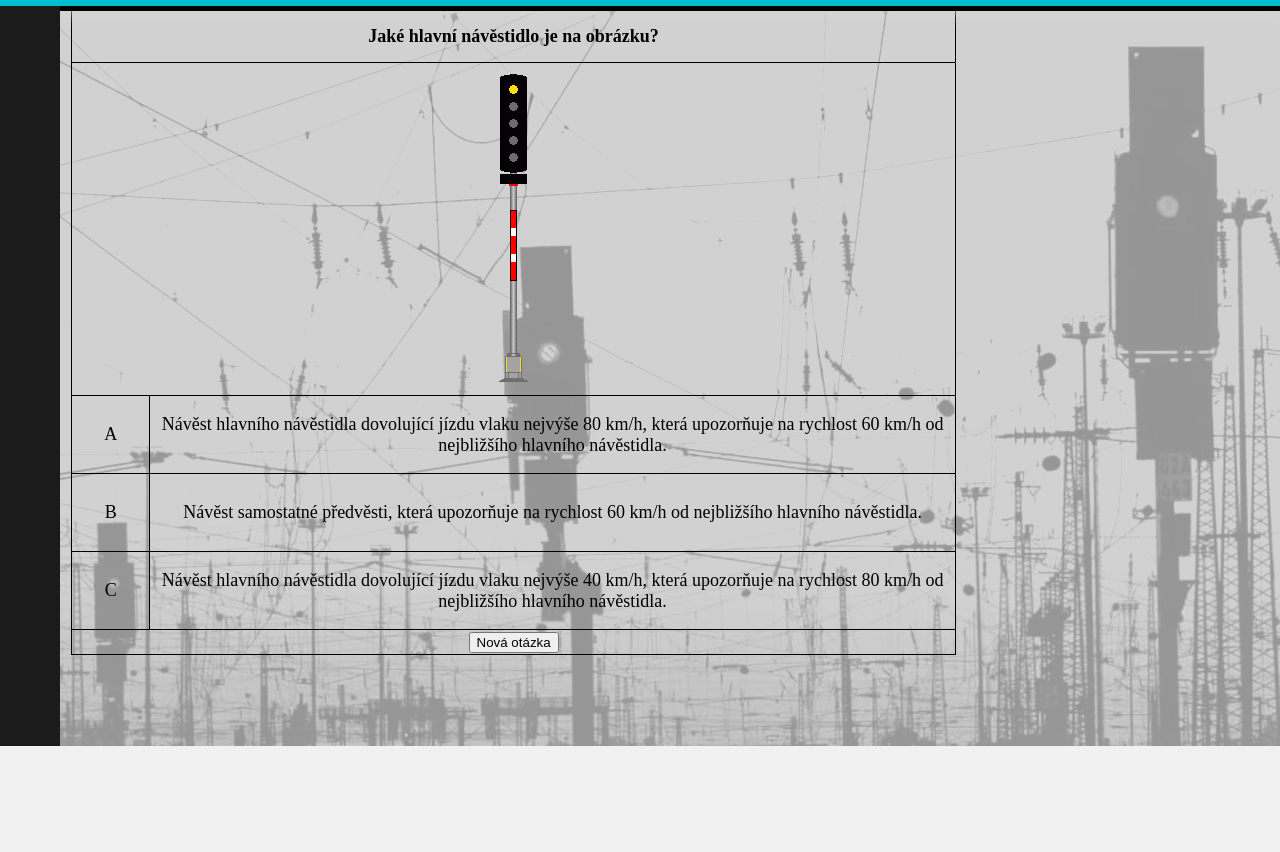
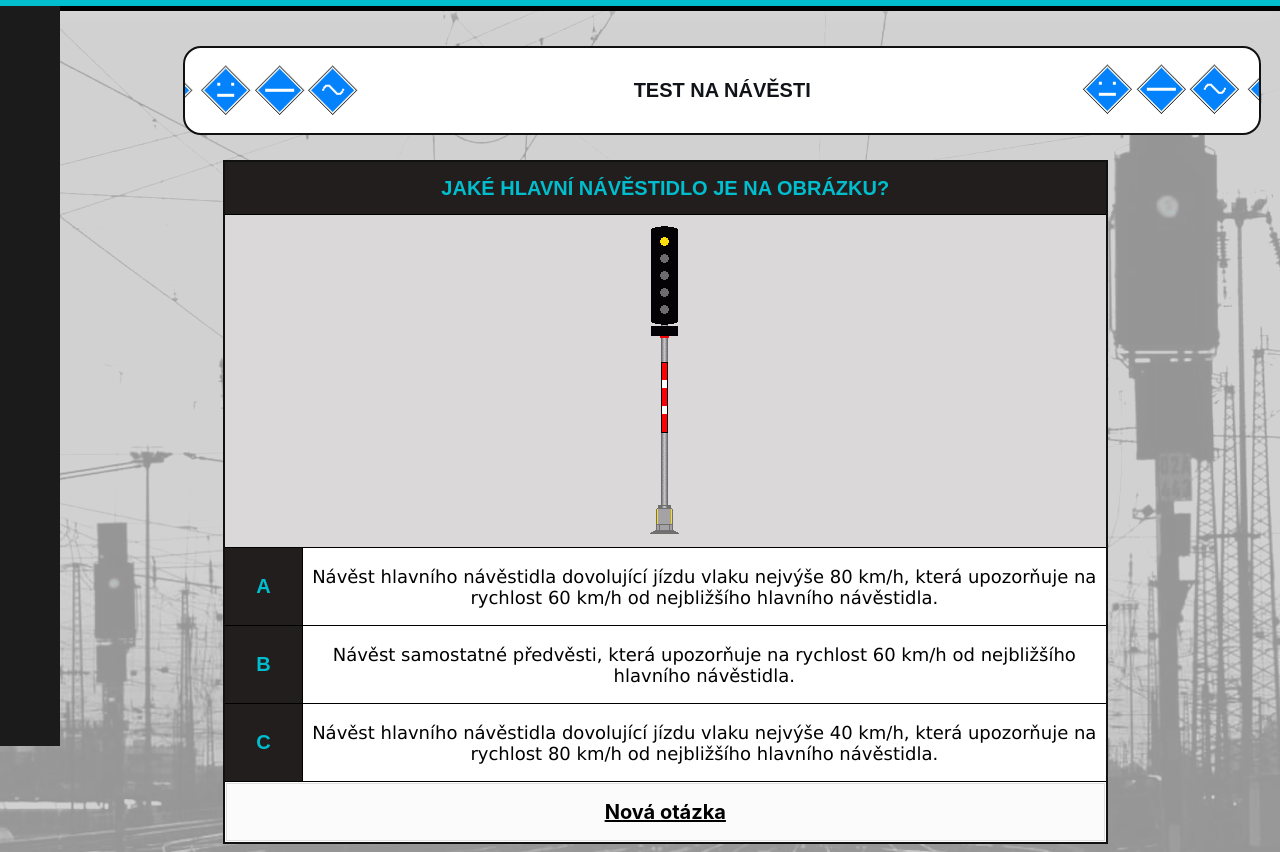
Before and after one commit to Lot-Bile/TrainSigns, a website: page src/tests.html in a window 1280 px wide. Shown: the part 54-906 px from the top of the page. Before the commit the page ends 800 px from the top, so only its background shows below. Drawn offline with nearby package versions, Linux system fonts and the light colour scheme.

Commit message:
štýl lebo som programátor

```diff
--- a/src/tests.html
+++ b/src/tests.html
@@ -32,35 +32,35 @@
         </aside>
 
         <!-- Odsud začíná kód pro tuto stránku -->
+        <div class="header"><div class="header-text">TEST NA NÁVĚSTI</div></div>
         <table>
-            <th colspan="2">Jaké hlavní návěstidlo je na obrázku?</th>
+            <th colspan="2" id="question-text">Jaké hlavní návěstidlo je na obrázku?</th>
             <tr>
                 <td id="q_img" colspan="2"></td>
             </tr>
 
             <tr>
-                <td height="75px" width="75px">A</td>
+                <td height="75px" width="75px" id="letter">A</td>
                 <td id="ans_A"></td>
             </tr>
 
             <tr>
-                <td height="75px" width="75px">B</td>
+                <td height="75px" width="75px" id="letter">B</td>
                 <td id="ans_B"></td>
             </tr>
 
             <tr>
-                <td height="75px" width="75px">C</td>
+                <td height="75px" width="75px" id="letter">C</td>
                 <td id="ans_C"></td>
             </tr>
 
             <tr>
                 <td colspan="2">
-                    <input type="button" onclick="getImgAndAnswer()" value="Nová otázka">
+                    <input type="button" onclick="getImgAndAnswer()" value="Nová otázka" class="choose-button">
                 </td>
             </tr>
         </table>
 
-        <div class="nevim" id="idk"></div>
     </body>
 
     <script>
@@ -103,9 +103,11 @@
         }
 
         table {
-            margin-top: 5%;
-            margin-left: 5%;
+            margin-top: 2%;
+            margin-left: 17%;
             width: 70%;
+            background-color: white;
+            border: 2px solid #111;
         }
 
         th {
@@ -113,10 +115,92 @@
             height: 50px;
         }
 
-        .nevim {
-            margin-top: 5%;
-            margin-left: 5%;
+        .header {
+            margin-top: 100px;
+            margin-left: 175px;
+            height: 85px;
+            width: 85%;
+            display: table;
+            border-radius: 18px;
+            border-color: #111;
+            border: 2px solid #111;
+            background-color: white;
+            background-image: url("../img/index/header.png");
+            background-position: center;
+            background-repeat: no-repeat;
         }
+        .header-text {
+            text-transform: uppercase;
+            text-decoration: none;
+            color: #101318;
+            font-family: arial;
+            font-size: 20px;
+            font-weight: bold;
+            text-align: center;
+            vertical-align: middle;
+            display: table-cell;
+        }
+        #question-text, #letter {
+            background-color:rgb(34, 30, 30);
+            font-size: 20px;
+            text-transform: uppercase;
+            color: #00BECE;
+            font-family: arial;
+        }
+        #q_img {
+            background-color:rgb(218, 216, 216);
+        }
+        #letter {
+            font-weight: bolder;
+        }
+        #ans_A, #ans_B, #ans_C {
+            background-color: rgb(255, 255, 255);
+            font-family: Verdana, Geneva, Tahoma, sans-serif;
+        }
+        #ans_A:hover, #ans_B:hover, #ans_C:hover {
+            background-color: rgba(34, 30, 30, 0.651);
+            color: #ffffff;
+        }
+        .choose-button {
+            align-items: center;
+            background-color: rgba(240, 240, 240, 0.26);
+            border: 1px solid #DFDFDF;
+            box-sizing: border-box;
+            color: #000000;
+            cursor: pointer;
+            display: flex;
+            font-family: Inter, sans-serif;
+            font-size: 18px;
+            justify-content: center;
+            line-height: 28px;
+            max-width: 100%;
+            padding: 14px 22px;
+            transition: all .2s;
+            user-select: none;
+            -webkit-user-select: none;
+            touch-action: manipulation;
+            width: 100%;
+            font-weight: bold;
+            text-decoration: underline;
+        }
+
+        .choose-button:active, .choose-button:hover {
+            outline: 0;
+        }
+
+        .choose-button:hover {
+            background-color: #FFFFFF;
+            border-color: rgba(0, 0, 0, 0.19);
+        }
+
+        @media (min-width: 768px) {
+            .choose-button {
+                font-size: 20px;
+                min-width: 200px;
+                padding: 14px 16px;
+            }
+        }
+
     </style>
 
     <script type="text/javascript" src="foundation/background-script.js"></script>
```
Also changed, not shown: src/authors.html (+1 -1 lines).
